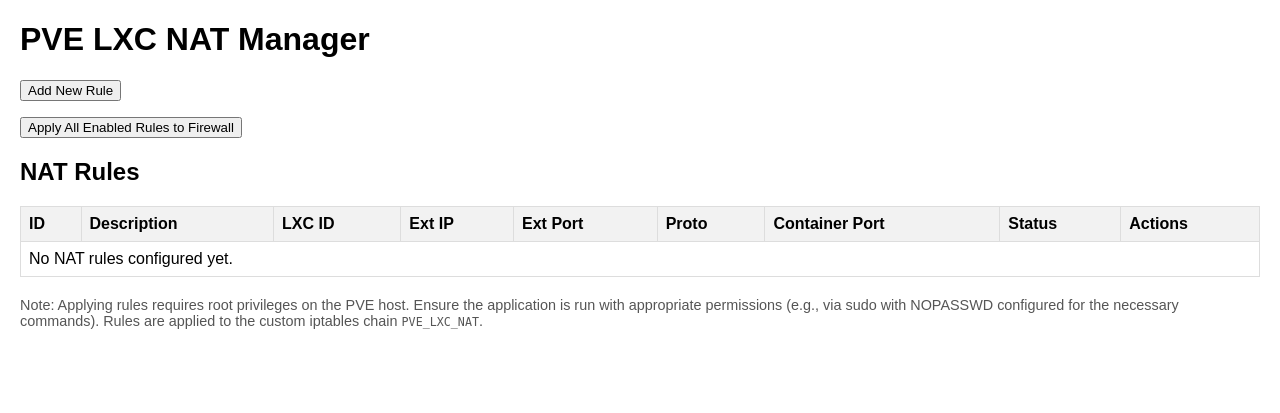
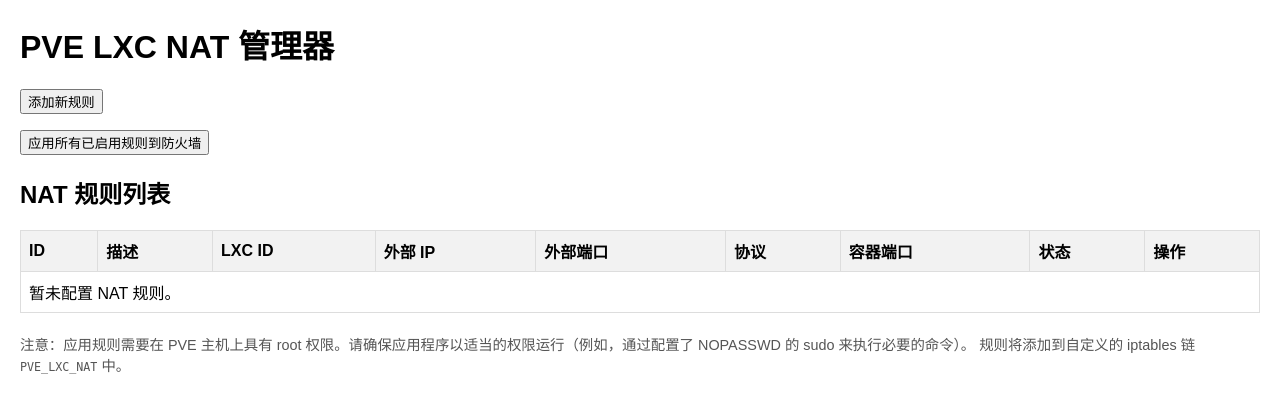
Before and after one commit to xkatld/NAT-WEB, a Flask app: page / in a window 1280 px wide. Shown: the top 413 px of the page. Run offline with Flask 3, Linux system fonts and the light colour scheme; data that the repository does not hold is empty; parts of the project's set-up code (start-up, migrations or seed data) failed here and were passed over.

Commit message:
Update index.html

```diff
--- a/templates/index.html
+++ b/templates/index.html
@@ -1,9 +1,9 @@
 <!DOCTYPE html>
-<html lang="en">
+<html lang="zh-CN">
 <head>
     <meta charset="UTF-8">
     <meta name="viewport" content="width=device-width, initial-scale=1.0">
-    <title>PVE LXC NAT Manager</title>
+    <title>PVE LXC NAT 管理器</title>
     <style>
         body { font-family: sans-serif; margin: 20px; }
         table { border-collapse: collapse; width: 100%; margin-top: 20px; }
@@ -19,7 +19,7 @@
     </style>
 </head>
 <body>
-    <h1>PVE LXC NAT Manager</h1>
+    <h1>PVE LXC NAT 管理器</h1>
 
     {% with messages = get_flashed_messages(with_categories=true) %}
         {% if messages %}
@@ -32,25 +32,25 @@
     {% endwith %}
 
     <p>
-        <a href="{{ url_for('add_rule') }}"><button>Add New Rule</button></a>
+        <a href="{{ url_for('add_rule') }}"><button>添加新规则</button></a>
         <form method="POST" action="{{ url_for('apply_all') }}" style="display: inline;">
-             <button type="submit">Apply All Enabled Rules to Firewall</button>
+             <button type="submit">应用所有已启用规则到防火墙</button>
         </form>
     </p>
 
-    <h2>NAT Rules</h2>
+    <h2>NAT 规则列表</h2>
     <table>
         <thead>
             <tr>
                 <th>ID</th>
-                <th>Description</th>
+                <th>描述</th>
                 <th>LXC ID</th>
-                <th>Ext IP</th>
-                <th>Ext Port</th>
-                <th>Proto</th>
-                <th>Container Port</th>
-                 <th>Status</th>
-                <th>Actions</th>
+                <th>外部 IP</th>
+                <th>外部端口</th>
+                <th>协议</th>
+                <th>容器端口</th>
+                <th>状态</th>
+                <th>操作</th>
             </tr>
         </thead>
         <tbody>
@@ -65,30 +65,30 @@
                 <td>{{ rule.container_port }}</td>
                 <td>
                     <span class="status {% if rule.enabled %}enabled{% else %}disabled{% endif %}">
-                        {{ "Enabled" if rule.enabled else "Disabled" }}
+                        {{ "已启用" if rule.enabled else "已禁用" }}
                     </span>
                 </td>
                 <td class="actions">
-                     <form method="POST" action="{{ url_for('toggle_rule', rule_id=rule.id) }}" style="display: inline;">
-                        <button type="submit">{{ "Disable" if rule.enabled else "Enable" }}</button>
+                    <form method="POST" action="{{ url_for('toggle_rule', rule_id=rule.id) }}" style="display: inline;">
+                        <button type="submit">{{ "禁用" if rule.enabled else "启用" }}</button>
                     </form>
-                    <a href="{{ url_for('edit_rule', rule_id=rule.id) }}"><button>Edit</button></a>
-                    <form method="POST" action="{{ url_for('delete_rule', rule_id=rule.id) }}" style="display: inline;" onsubmit="return confirm('Are you sure you want to delete rule ID {{ rule.id }}?');">
-                        <button type="submit">Delete</button>
+                    <a href="{{ url_for('edit_rule', rule_id=rule.id) }}"><button>编辑</button></a>
+                    <form method="POST" action="{{ url_for('delete_rule', rule_id=rule.id) }}" style="display: inline;" onsubmit="return confirm('确定要删除规则 ID {{ rule.id }} 吗？');">
+                        <button type="submit">删除</button>
                     </form>
                 </td>
             </tr>
             {% else %}
             <tr>
-                <td colspan="9">No NAT rules configured yet.</td>
+                <td colspan="9">暂未配置 NAT 规则。</td>
             </tr>
             {% endfor %}
         </tbody>
     </table>
 
     <p style="margin-top: 20px; font-size: 0.9em; color: #555;">
-        Note: Applying rules requires root privileges on the PVE host. Ensure the application is run with appropriate permissions (e.g., via sudo with NOPASSWD configured for the necessary commands).
-        Rules are applied to the custom iptables chain <code>PVE_LXC_NAT</code>.
+        注意：应用规则需要在 PVE 主机上具有 root 权限。请确保应用程序以适当的权限运行（例如，通过配置了 NOPASSWD 的 sudo 来执行必要的命令）。
+        规则将添加到自定义的 iptables 链 <code>PVE_LXC_NAT</code> 中。
     </p>
 
 </body>
```
